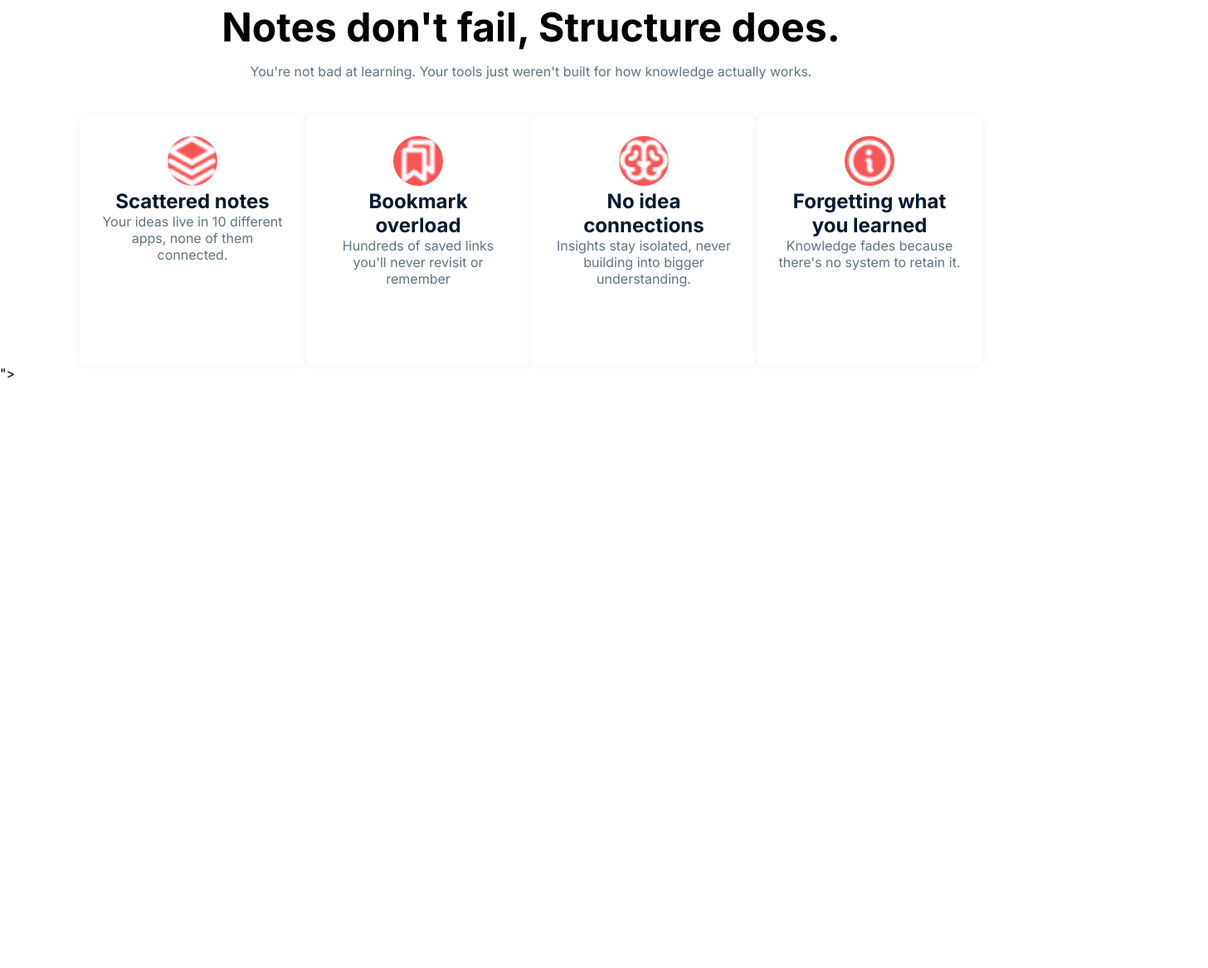
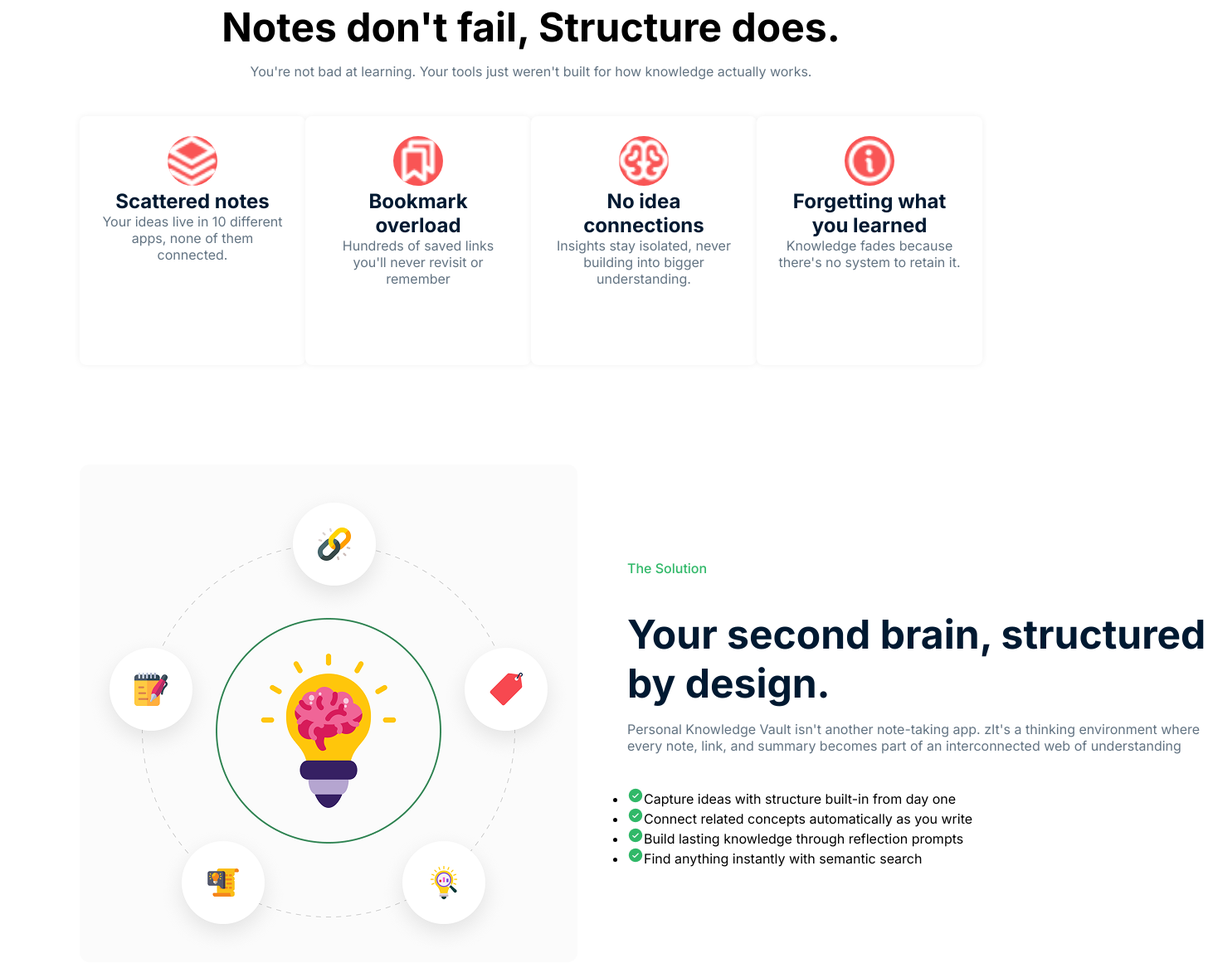
Before and after one commit to mdrakibhasan12112/B-Assignment01, a plain HTML site: page index.html in a window 1280 px wide. Shown: the part 839-2006 px from the top of the page at 83% size, 1456 px wide, since content can reach past the window. Before the commit the page ends 1299 px from the top, so only its background shows below. Drawn offline with Linux system fonts and the light colour scheme.

Commit message:
knolage section complet

```diff
--- a/index.html
+++ b/index.html
@@ -70,7 +70,7 @@
           <p>Your ideas live in 10 different apps, none of them connected.</p>
         </div>
 
-          <div class="note-card">
+        <div class="note-card">
           <img src="assets/Bookmarks.png" alt="">
           <h4>Bookmark overload</h4>
           <p>Hundreds of saved links you'll never revisit or remember</p>
@@ -97,18 +97,32 @@
 
     </div>
   </section>
-
-
-
-
-
-
-
-
   </div>
 
 
+  <section id="brain">
+    <div class="brain-container">
+      <div class="brain-image">
+        <img src="assets/knowledge.png" alt="">
+      </div>
+      <div class="brain-content">
+        <p class="green">The Solution</p>
+        <h2>Your second brain,
+          structured by design.</h2>
+        <p>Personal Knowledge Vault isn't another note-taking app. zIt's a thinking environment where every note, link,
+          and
+          summary becomes part of an interconnected web of understanding</p>
 
+        <ul class="tik-icon">
+          <li><img src="assets/CheckCircle.png" alt="">Capture ideas with structure built-in from day one</li>
+          <li><img src="assets/CheckCircle.png" alt="">Connect related concepts automatically as you write</li>
+          <li><img src="assets/CheckCircle.png" alt="">Build lasting knowledge through reflection prompts</li>
+          <li><img src="assets/CheckCircle.png" alt="">Find anything instantly with semantic search</li>
+        </ul>
+      </div>
+
+    </div>
+  </section>
 
 
 
@@ -119,4 +133,4 @@
 
 </body>
 
-</html>">
+</html>
--- a/style.css
+++ b/style.css
@@ -12,7 +12,7 @@
 
 .container {
  width: 85%;
- max-width: 1600px;
+ max-width: 1360px;
  margin: 0 auto;
 }
 
@@ -167,3 +167,48 @@
   box-shadow: 0px 0px 8px 0px rgba(0, 0, 0, 0.06);
   background: rgba(255, 255, 255, 1);
 }
+
+.brain-container{
+   width: 85%;
+   max-width: 1360px;
+   text-align: center;
+   display: flex;
+   align-items: center;
+   margin: 120px auto;
+   gap:60px;
+   justify-content: space-between;
+}
+.brain-container .brain-image{
+ width: 600px;
+ height: 600px;
+ border-radius: 12px;
+}
+.brain-container .brain-content .green{
+font-size: 16px;
+ font-weight: 500;
+ line-height: 20px;
+ text-align: left;
+ color:#30B868;
+ width: 700px;
+}
+ .brain-container .brain-content h2{
+font-size: 48px;
+font-weight: bold;
+color: #001931;
+width: 700px;
+text-align: left;
+margin-top: 16px;
+margin-bottom: 16px;
+ }
+  .brain-container .brain-content p{
+   font-size: 16px;
+   text-align: left;
+    font-weight: 400;
+    line-height: 20px;
+    color: #627382;
+    margin-bottom: 40px;
+  }
+    .brain-container .brain-content .tik-icon li{
+     text-decoration: none;
+     text-align: left;
+    }
```
